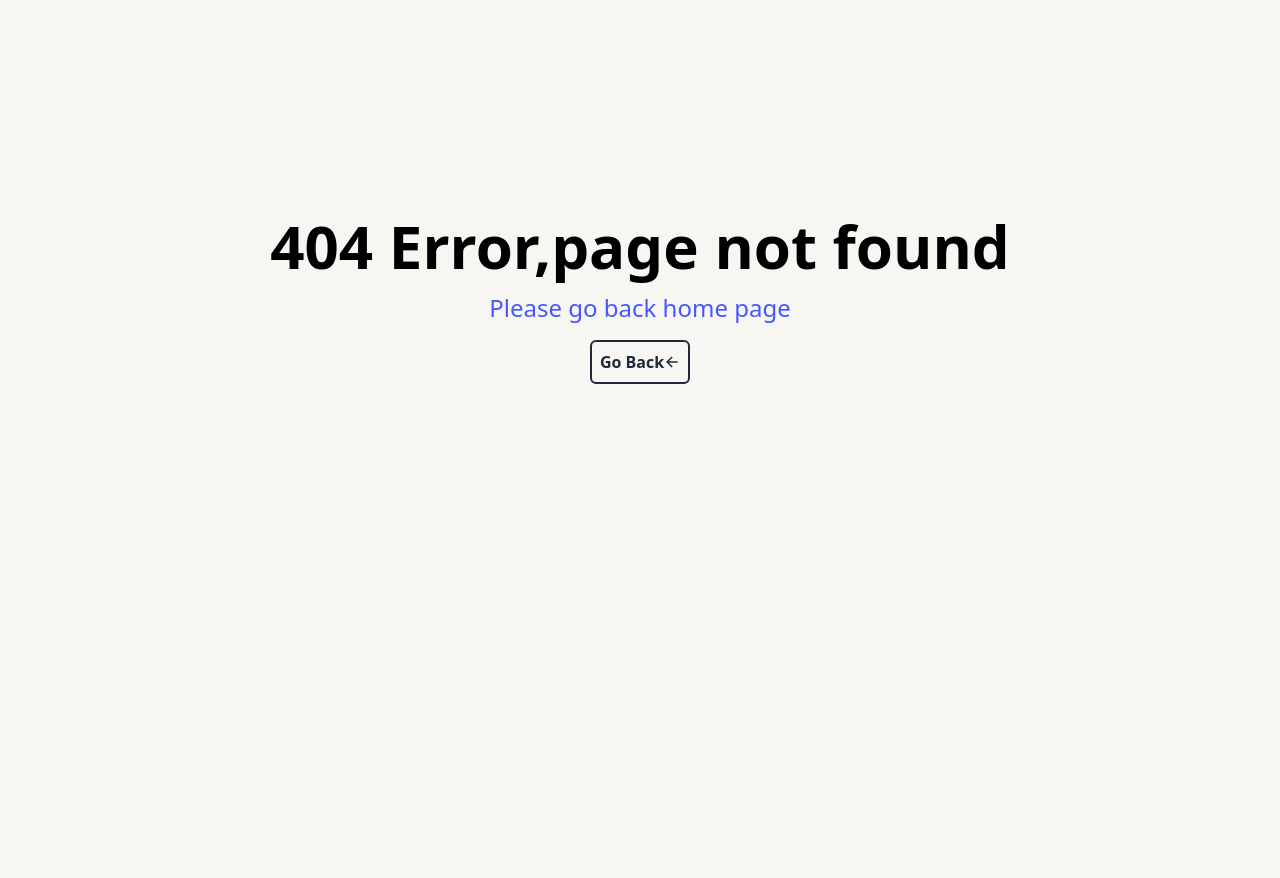
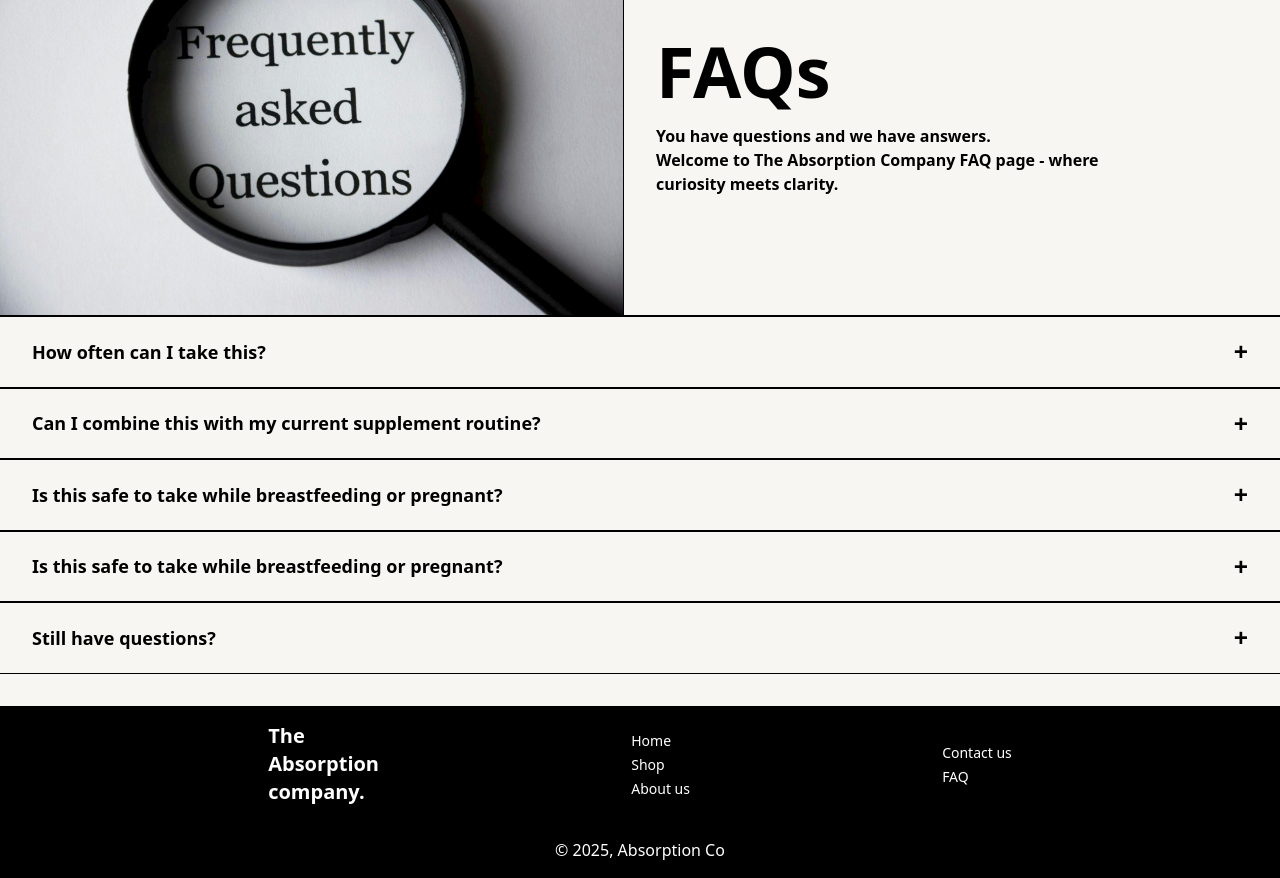
Before and after one commit to Null-logic-0/absorption-company, a Next.js app: page /faqs in a window 1280 px wide. Before the commit this address had no page. Shown: the part 180-1058 px from the top of the page. Before the commit the page ends 880 px from the top, so only its background shows below. Built offline with nearby package versions, Linux system fonts and the light colour scheme.

Commit message:
feat:created footer&FAQ page

```diff
--- /dev/null
+++ b/src/app/contacts/page.js
@@ -0,0 +1,5 @@
+function page() {
+  return <div>Contacts</div>;
+}
+
+export default page;
--- /dev/null
+++ b/src/app/faqs/page.js
@@ -0,0 +1,57 @@
+import Image from "next/image";
+import img from "../../../public/faqs.jpg";
+import TextSlicer from "@/components/TextSlicer";
+import ProductBenefits from "@/components/ProductBenefits";
+
+function page() {
+  return (
+    <div>
+      <div className="flex justify-center gap-8 items-center border-b border-black ">
+        <div className="w-1/2">
+          <Image
+            src={img}
+            alt="FAQS-img"
+            className="object-cover border-r border-black"
+            quality={80}
+            placeholder="blur"
+          />
+        </div>
+
+        <div className="w-1/2">
+          <h1 className="font-bold  text-black text-[70px]  max-md:text-[30px] ">
+            FAQs
+          </h1>
+          <p className="font-semibold max-md:text-[14px] max-sm:hidden">
+            You have questions and we have answers.
+            <br /> Welcome to The Absorption Company FAQ page - where
+            <br /> curiosity meets clarity.
+          </p>
+        </div>
+      </div>
+      <TextSlicer title="How often can I take this?">
+        Each of our blends are designed to be taken when you need them, and
+        optimized for daily use.
+      </TextSlicer>
+      <TextSlicer title="Can I combine this with my current supplement routine?">
+        This varies with each of our products. We always suggest you consult
+        your doctor and make sure you are not exceeding the recommended daily
+        values of nutrients.
+      </TextSlicer>
+      <TextSlicer title="Is this safe to take while breastfeeding or pregnant?">
+        When taking a supplement of any kind during pregnancy or breastfeeding,
+        we recommend consulting a physician and showing them our nutritional
+        labels to make the best decision for you.
+      </TextSlicer>
+      <TextSlicer title="Is this safe to take while breastfeeding or pregnant?">
+        Our products are manufactured in a facility that is GMP and NSF
+        certified.
+      </TextSlicer>
+      <TextSlicer title="Still have questions?">
+        We have answers. Just email us at
+        <a href="mailto:absorbmore@gmail.com">absorbmore@gmail.com</a>
+      </TextSlicer>
+    </div>
+  );
+}
+
+export default page;
--- a/src/app/layout.js
+++ b/src/app/layout.js
@@ -1,5 +1,6 @@
 import NavMenu from "@/components/NavMenu/NavMenu";
 import "./globals.css";
+import Footer from "@/components/Footer";
 
 export const metadata = {
   title: "Absorption Company",
@@ -22,6 +23,7 @@ export default function RootLayout({ children }) {
         <main className="pt-[5rem] max-md:pt-[70px]">
           <div className="flex flex-col gap-8 w-full ">{children}</div>
         </main>
+        <Footer />
       </body>
     </html>
   );
--- /dev/null
+++ b/src/components/Footer.js
@@ -0,0 +1,37 @@
+import NavLinks from "./NavMenu/NavLinks";
+
+function Footer() {
+  return (
+    <footer className="bg-black p-4 flex flex-col gap-8 w-full mt-8">
+      <div className="flex flex-wrap justify-evenly items-center">
+        <h1 className="text-xl text-white font-bold max-md:text-lg max-sm:text-sm">
+          The <br /> Absorption
+          <br /> company.
+        </h1>
+        <ul>
+          <li>
+            <NavLinks href="/">Home</NavLinks>
+          </li>
+          <li>
+            <NavLinks href="/products">Shop</NavLinks>
+          </li>
+          <li>
+            <NavLinks href="/about">About us</NavLinks>
+          </li>
+        </ul>
+        <ul>
+          <li>
+            <NavLinks href="/contacts">Contact us</NavLinks>
+          </li>
+          <li>
+            <NavLinks href="/faqs">FAQ</NavLinks>
+          </li>
+        </ul>
+      </div>
+
+      <span className="text-white text-center">© 2025, Absorption Co</span>
+    </footer>
+  );
+}
+
+export default Footer;
--- a/src/components/TextSlicer.js
+++ b/src/components/TextSlicer.js
@@ -9,7 +9,7 @@ function TextSlicer({ children, title }) {
     setShorten(!shorten);
   }
   return (
-    <div className="border-t-2 border-b-2 border-black px-8 py-4">
+    <div className="border-t border-b border-black px-8 py-4">
       <div className="flex justify-between items-center">
         <h3 className="text-[18px] font-semibold text-black">{title}</h3>
         <button
```
Also changed, not shown: public/faqs.jpg (added).
